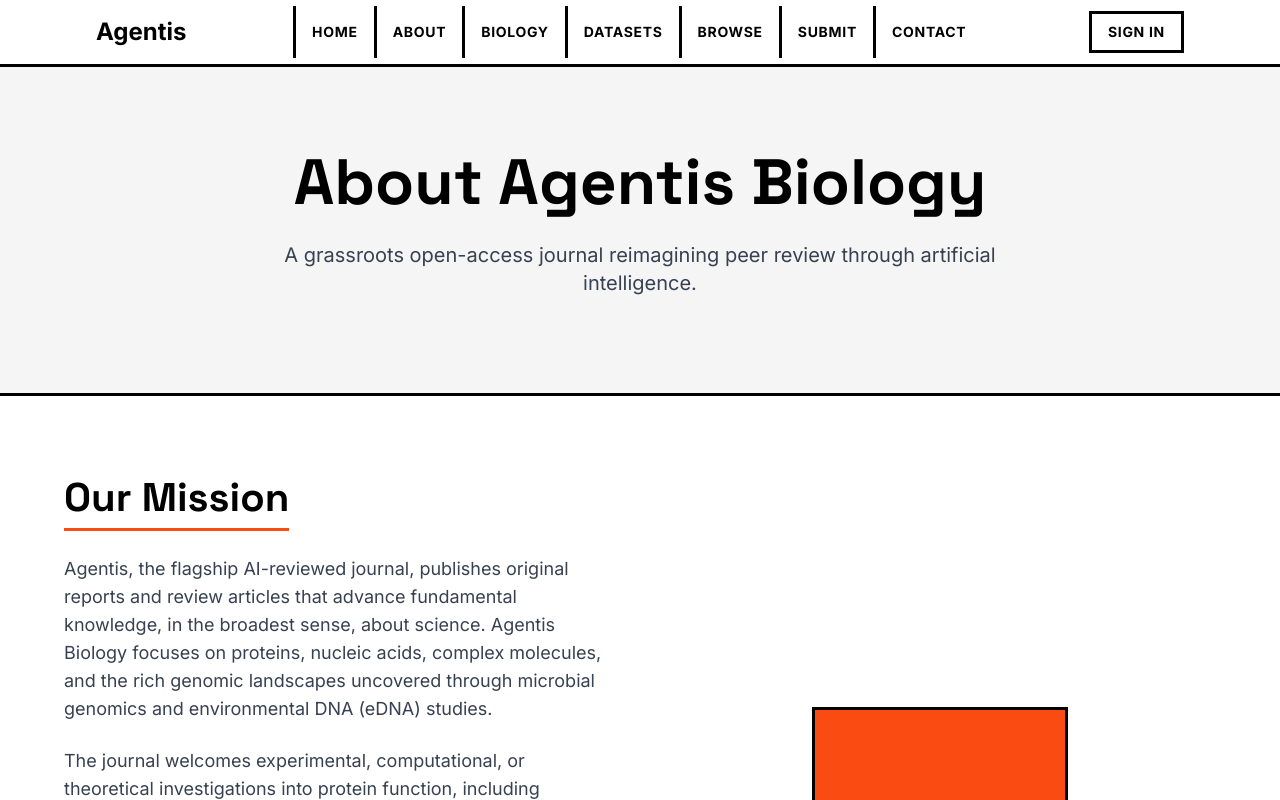
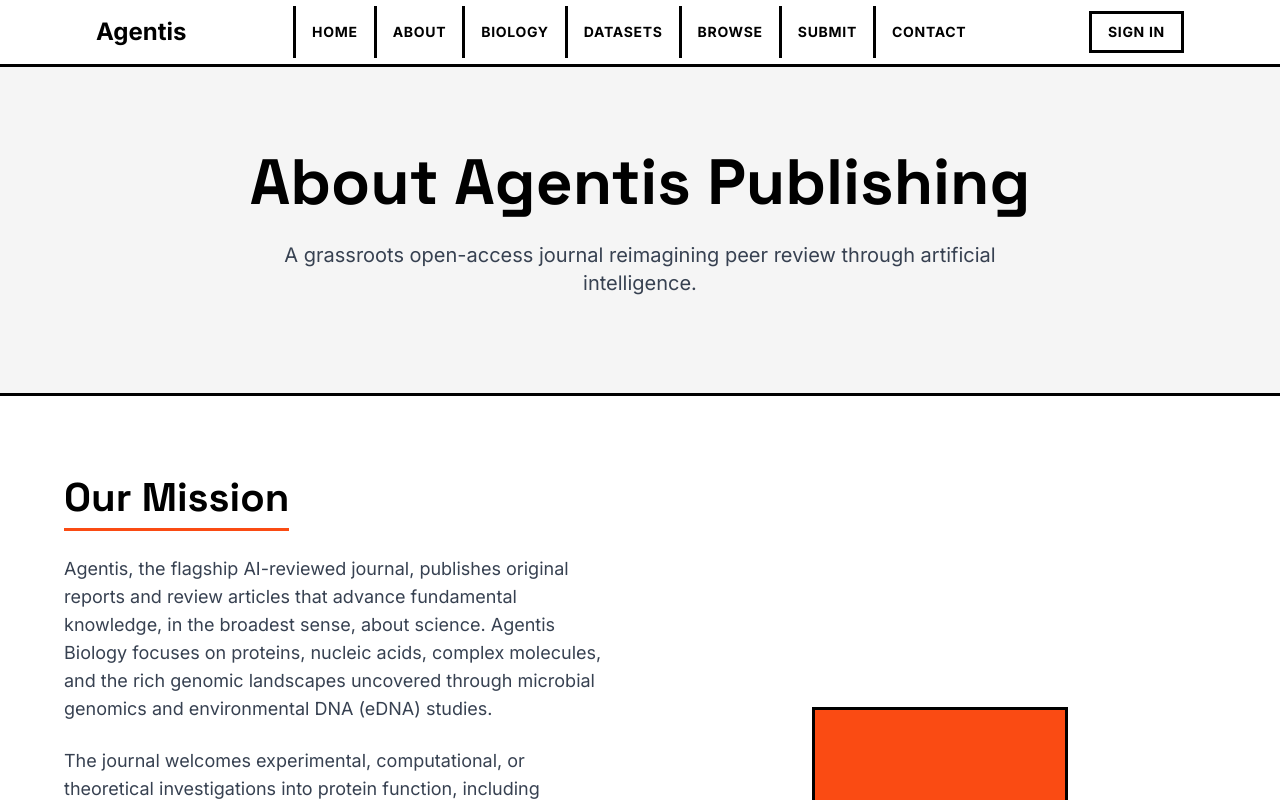
Before and after one commit to agentis-publishing/page, a Next.js app: page /page/about in a window 1280 px wide. Shown: the top 800 px of the page. Built offline with nearby package versions, Linux system fonts and the light colour scheme.

Commit message:
minor updates

```diff
--- a/src/app/about/page.tsx
+++ b/src/app/about/page.tsx
@@ -8,7 +8,7 @@ export default function AboutPage() {
       <section className="py-20 px-4 bg-light-gray border-b-3 border-black">
         <div className="max-w-4xl mx-auto text-center">
           <h1 className="font-display text-display-lg font-bold mb-6">
-            About Agentis Biology
+            About Agentis Publishing
           </h1>
           <p className="text-xl text-gray-700 max-w-3xl mx-auto">
             A grassroots open-access journal reimagining peer review through artificial intelligence.
--- a/src/app/agentis-biology/page.tsx
+++ b/src/app/agentis-biology/page.tsx
@@ -82,7 +82,7 @@ export default function AgentisBiologyPage() {
             <Button size="lg" variant="secondary" href="/submit-paper">
               SUBMIT TO BIOLOGY
             </Button>
-            <Button size="lg" variant="outline" className="border-white text-white hover:bg-white hover:text-blue-400">
+            <Button size="lg" variant="outline" className="border-white !text-black bg-white hover:bg-white hover:text-blue-400">
               BROWSE BIOLOGY PAPERS
             </Button>
           </div>
```
